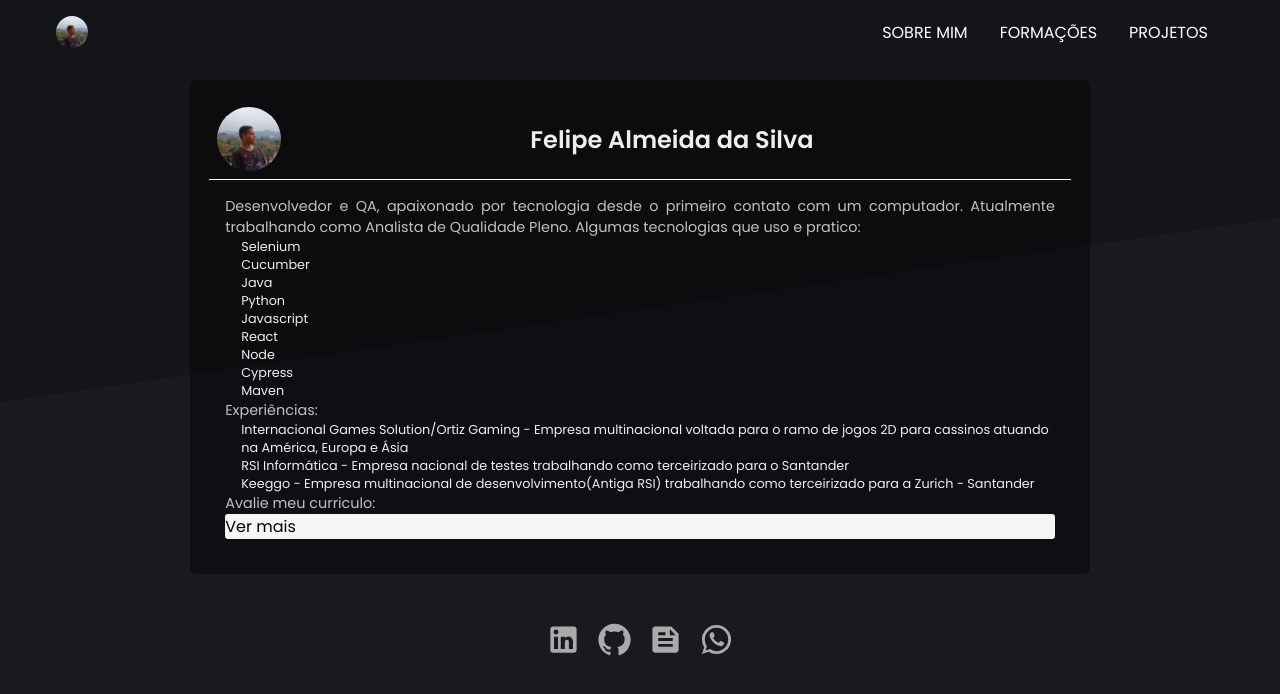
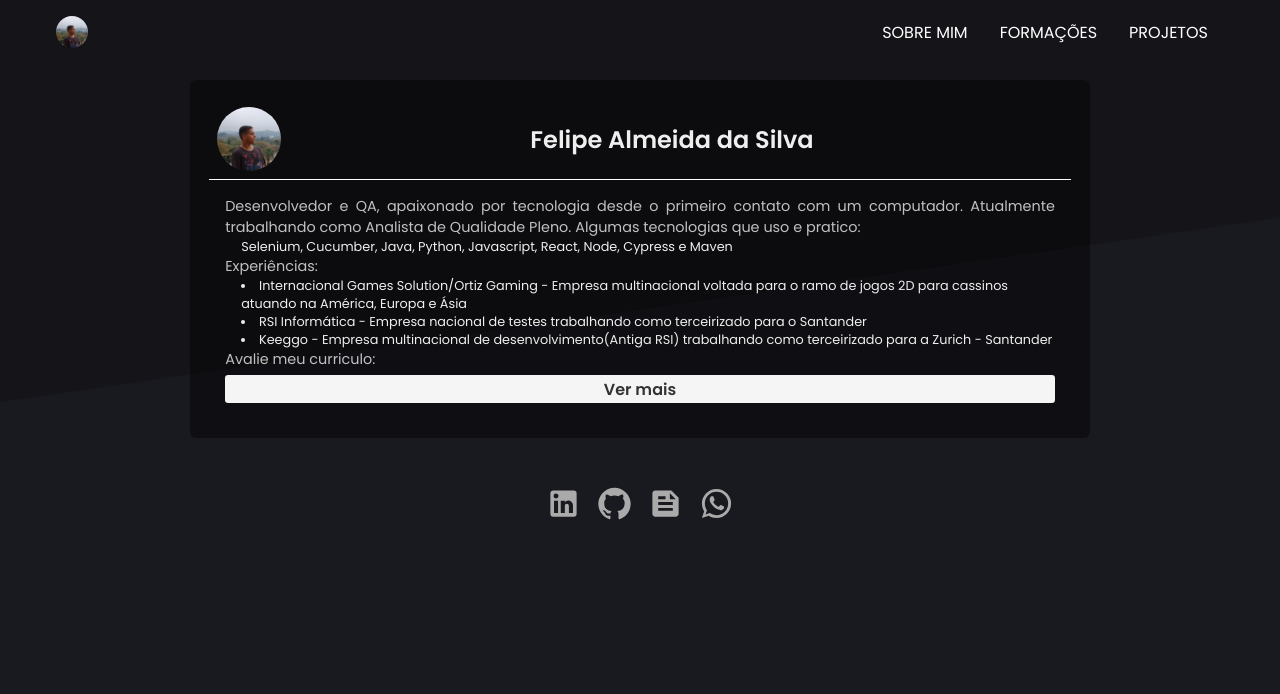
Before and after one commit to FelipeAL00/felipeal00.github.io, a React (Create React App) app: page / in a window 1280 px wide. Shown: the top 694 px of the page. Built offline with nearby package versions, Linux system fonts and the light colour scheme.

Commit message:
finalizando pagina 'sobre mim'

```diff
--- a/src/pages/AboutMe/index.jsx
+++ b/src/pages/AboutMe/index.jsx
@@ -18,15 +18,10 @@ export default function AboutMe() {
             contato com um computador. Atualmente trabalhando como Analista de
             Qualidade Pleno. Algumas tecnologias que uso e pratico:
           </p>
-          <li>Selenium</li>
-          <li>Cucumber</li>
-          <li>Java</li>
-          <li>Python</li>
-          <li>Javascript</li>
-          <li>React</li>
-          <li>Node</li>
-          <li>Cypress</li>
-          <li>Maven</li>
+          <label>
+            Selenium, Cucumber, Java, Python, Javascript, React, Node, Cypress e
+            Maven
+          </label>
 
           <p>Experiências:</p>
           <li>
@@ -45,7 +40,7 @@ export default function AboutMe() {
 
           <p>Avalie meu curriculo: </p>
           <a href={pdf} target="_blank" rel="noreferrer">
-            Ver mais
+            <span>Ver mais</span>
           </a>
         </Body>
       </Content>
--- a/src/pages/AboutMe/styles.js
+++ b/src/pages/AboutMe/styles.js
@@ -1,10 +1,11 @@
 import styled from "styled-components";
 
 export const Container = styled.div`
-  margin: 5rem 1rem;
+  margin: 5rem auto;
   margin-bottom: 2rem;
   display: flex;
   justify-content: center;
+  align-items: center;
 `;
 
 export const Content = styled.div`
@@ -18,6 +19,7 @@ export const Content = styled.div`
 
   @media (max-width: 900px) {
     max-width: 500px;
+    width: 80%;
   }
 `;
 
@@ -53,7 +55,11 @@ export const Body = styled.div`
 
   li {
     font-size: 0.8rem;
-    list-style: none;
+    margin-left: 1rem;
+  }
+
+  label {
+    font-size: 0.8rem;
     margin-left: 1rem;
   }
 
@@ -67,6 +73,8 @@ export const Body = styled.div`
     align-items: center;
     transition: all 0.2s;
     text-decoration: none;
+    margin-top: 0.3rem;
+    padding: 0.1rem;
     &:hover {
       opacity: 0.5;
     }
@@ -77,7 +85,6 @@ export const Body = styled.div`
       font-weight: 600;
       color: #333;
       transition: all 0.2s;
-      margin-top: 0.3rem;
     }
   }
 `;
```
